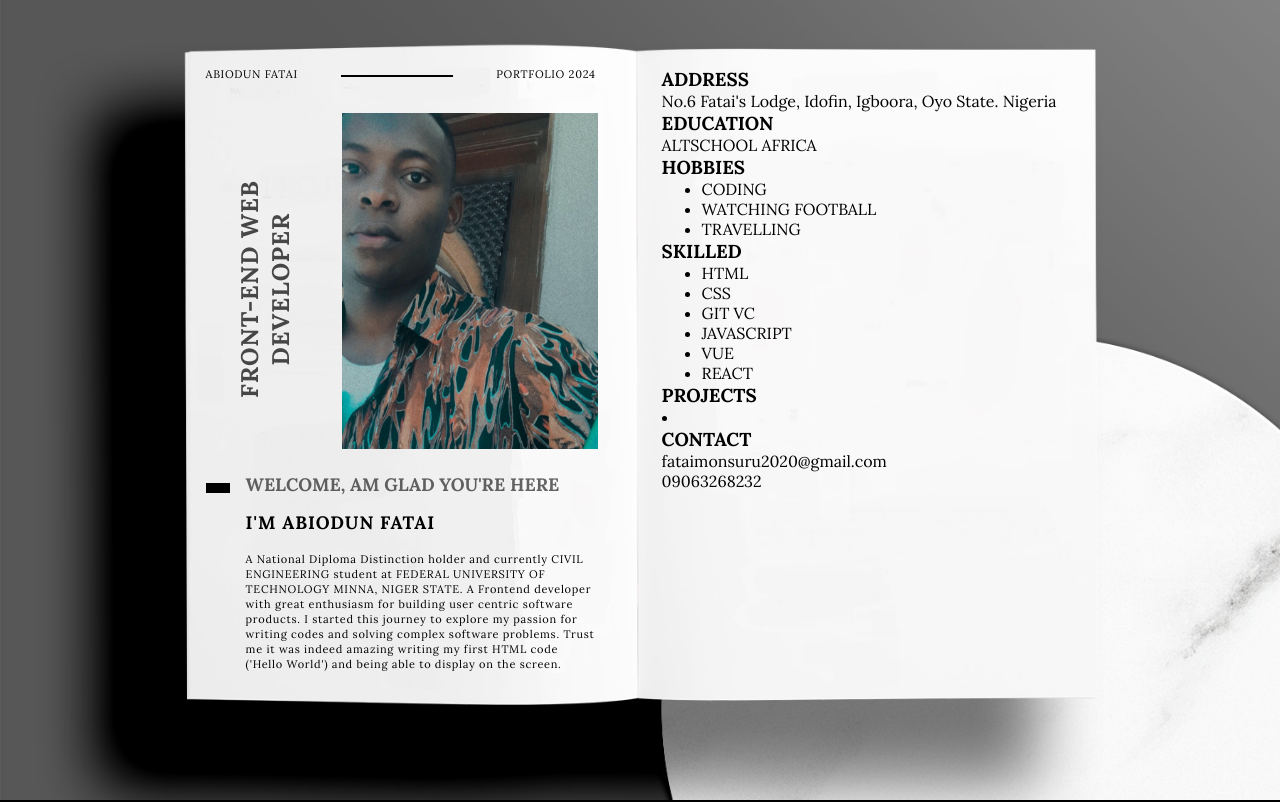
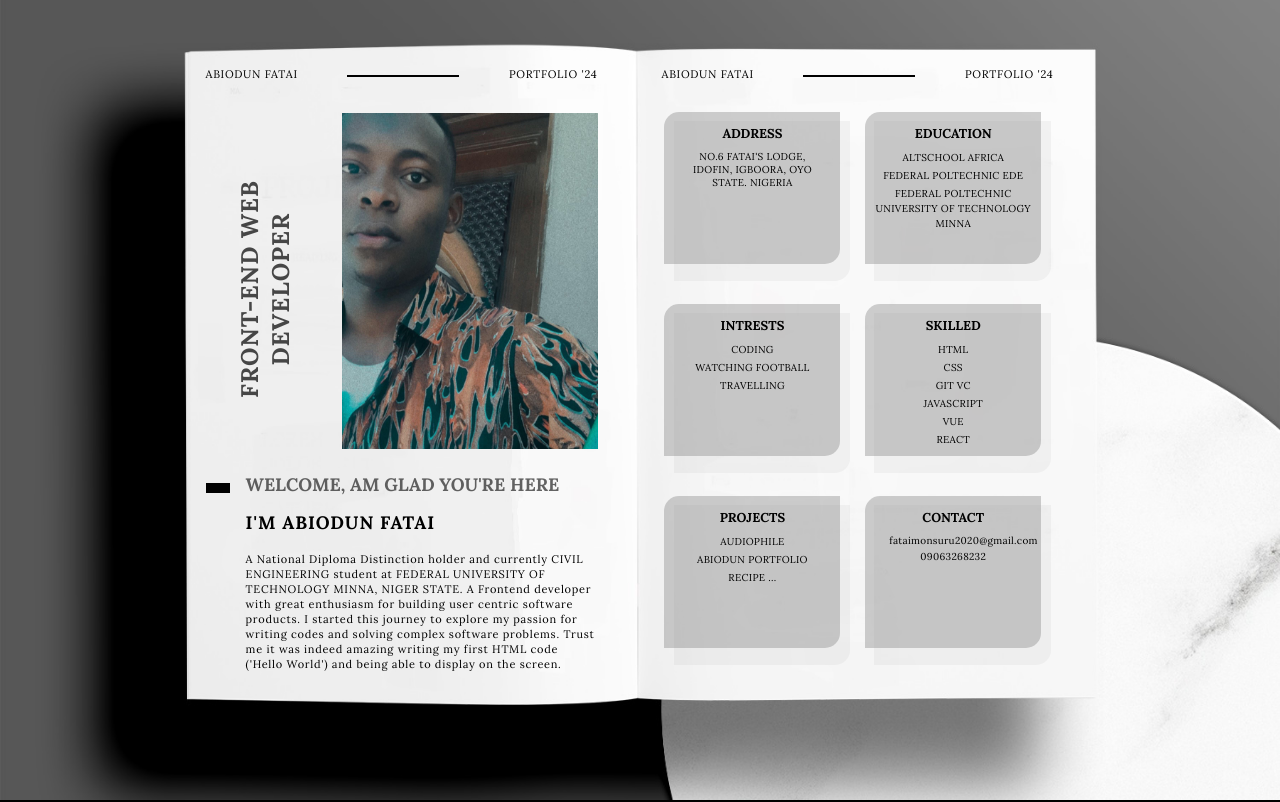
Before and after one commit to Mplusabiodun/abiodun-portfolio-v, a Vue app: page /home in a window 1280 px wide. Shown: the top 802 px of the page. Built offline with nearby package versions, Linux system fonts and the light colour scheme.

Commit message:
home page second side

```diff
--- a/src/components/HomePage.vue
+++ b/src/components/HomePage.vue
@@ -4,7 +4,7 @@
       <div class="mabiodun">
         <p>ABIODUN FATAI</p>
         <hr />
-        <p>PORTFOLIO 2024</p>
+        <p>PORTFOLIO '24</p>
       </div>
       <div class="role_pics">
         <p>FRONT-END WEB DEVELOPER</p>
@@ -54,46 +54,119 @@
     and technical writing. -->
 
     <div class="scontainer">
-      <div>
+      <div class="mabiodun margin_bottom">
+        <p>ABIODUN FATAI</p>
+        <hr />
+        <p>PORTFOLIO '24</p>
+      </div>
+      <div class="margin_top">
+        <div class="first_two">
+          <div class="background_div">
+            <div class="upper_background">
               <h3>ADDRESS</h3>
-        <p>No.6 Fatai's Lodge, Idofin, Igboora, Oyo State. Nigeria</p>
+              <p>NO.6 FATAI'S LODGE, IDOFIN, IGBOORA, OYO STATE. NIGERIA</p>
             </div>
-      <div>
+          </div>
+          <div class="background_div">
+            <div class="upper_background">
               <h3>EDUCATION</h3>
-        <p>ALTSCHOOL AFRICA</p>
+              <li>ALTSCHOOL AFRICA</li>
+              <li>FEDERAL POLTECHNIC EDE</li>
+              <li>FEDERAL POLTECHNIC UNIVERSITY OF TECHNOLOGY MINNA</li>
             </div>
-      <div>
-        <h3>HOBBIES</h3>
-        <ul>
+          </div>
+        </div>
+        <div class="first_two">
+          <div class="background_div">
+            <div class="upper_background">
+              <h3>INTRESTS</h3>
               <li>CODING</li>
               <li>WATCHING FOOTBALL</li>
               <li>TRAVELLING</li>
-        </ul>
             </div>
-      <div>
+          </div>
+          <div class="background_div">
+            <div class="upper_background">
               <h3>SKILLED</h3>
-        <ul>
+
               <li>HTML</li>
               <li>CSS</li>
               <li>GIT VC</li>
               <li>JAVASCRIPT</li>
               <li>VUE</li>
               <li>REACT</li>
-        </ul>
             </div>
-      <div>
+          </div>
+        </div>
+        <div class="first_two">
+          <div class="background_div">
+            <div class="upper_background">
               <h3>PROJECTS</h3>
-        <li></li>
+              <li>AUDIOPHILE</li>
+              <li>ABIODUN PORTFOLIO</li>
+              <li>RECIPE ...</li>
             </div>
-      <div>
+          </div>
+          <div class="background_div">
+            <div class="upper_background">
               <h3>CONTACT</h3>
               <p>fataimonsuru2020@gmail.com</p>
               <p>09063268232</p>
             </div>
           </div>
         </div>
+      </div>
+    </div>
+  </div>
 </template>
 <style scoped>
+.margin_top {
+  margin-top: 2rem;
+}
+.first_two {
+  display: flex;
+  margin: 1rem 0;
+}
+.background_div {
+  background: rgba(128, 128, 128, 0.08);
+  width: 11.5rem;
+  height: 10rem;
+  border-bottom-right-radius: 15px;
+  margin: 8px 12px;
+  padding: 10px;
+}
+.upper_background {
+  /* background: rgba(128, 128, 128, 0.78); */
+  background: rgba(128, 128, 128, 0.38);
+  width: 11rem;
+  height: 9.5rem;
+  border-bottom-right-radius: 15px;
+  border-top-left-radius: 15px;
+  padding: 4.5px;
+  font-size: 11px;
+  margin: -1.2rem 0 0 -1.2rem;
+}
+.upper_background h3 {
+  text-align: center;
+  margin: 8px 0;
+}
+.upper_background p {
+  text-align: center;
+  width: 8rem;
+  margin: 3px auto;
+  letter-spacing: 0.3px;
+  font-size: 10px;
+}
+.upper_background li {
+  text-align: center;
+  list-style-type: none;
+  /* margin: 3px 0 0 -20px; */
+  margin: 3px auto;
+  letter-spacing: 0.3px;
+  line-height: 15px;
+  font-size: 10px;
+}
+
 .pcontainer {
   background: url("@/assets/emptypaper.jpg");
   background-repeat: no-repeat;
@@ -115,11 +188,12 @@
 .mabiodun p {
   font-size: 11px;
   letter-spacing: 0.7px;
+  /* margin-left: 1rem; */
 }
 .mabiodun hr {
   width: 7rem;
   height: 1px;
-  margin: 0.5rem 2.7rem 0 2.7rem;
+  margin: 0.5rem 3.1rem 0 3.1rem;
   border: 1px solid black;
 }
 
@@ -167,7 +241,6 @@
   letter-spacing: 0.7px;
   line-height: 15px;
 }
-
 .scontainer {
   width: 25rem;
   margin: 4.2rem 0rem 0 4rem;
--- a/src/components/WelcomePage.vue
+++ b/src/components/WelcomePage.vue
@@ -57,7 +57,6 @@
           <p>SOCIAL ACCOUNTS</p>
         </div>
       </div>
-      <!-- <h2>2022 - 2024</h2> -->
     </div>
   </div>
   <home-page></home-page>
```
Lines whose indentation alone changed are shown as unchanged.
